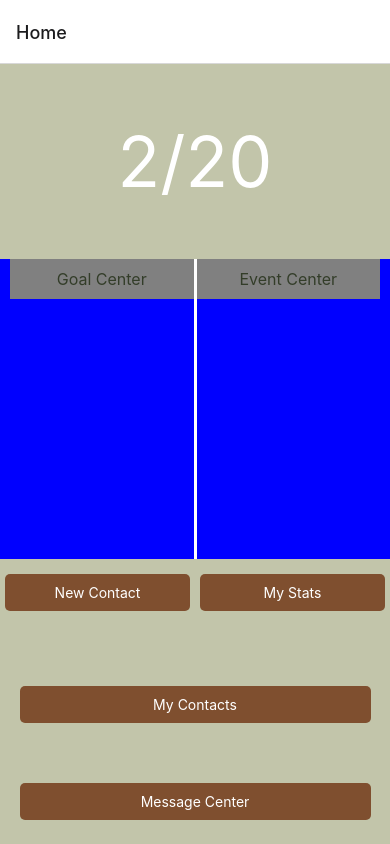
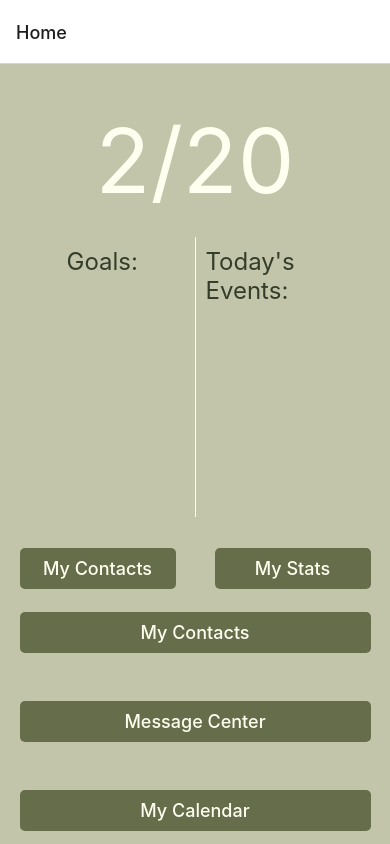
Before and after one commit to UWSocialComputing/NetWorked, a React Native app in the folder frontend/NetWorked/: screen /Home in a window 390 px wide. Built offline with nearby package versions, Linux system fonts and the light colour scheme.

Commit message:
changing the background color on HomeScreen.js, adding to the AddContactScreen.js

```diff
--- a/frontend/NetWorked/package.json
+++ b/frontend/NetWorked/package.json
@@ -11,6 +11,7 @@
     "lint:fix": "eslint --fix 'src/**/*.{js,jsx,ts,tsx}'"
   },
   "dependencies": {
+    "@react-native-community/checkbox": "^0.5.17",
     "@react-navigation/native": "^6.1.12",
     "@react-navigation/native-stack": "^6.9.20",
     "react": "18.2.0",
--- a/frontend/NetWorked/src/config/colors.js
+++ b/frontend/NetWorked/src/config/colors.js
@@ -12,6 +12,7 @@ const colors = {
   khaki: '#b6ad90', // Used for background for secondary context areas, sidebar
   lightKhaki: '#c2c5aa', // Used for main background, app canvas
   darkBrown: '#582f0e', // Used for accent elements, urgent notifications, critical actions
+  wideButtonColor: '#ced2c1', // Used for wide buttons, disabled buttons
 };
 
 export default colors;
--- a/frontend/NetWorked/src/config/styles.js
+++ b/frontend/NetWorked/src/config/styles.js
@@ -4,6 +4,26 @@ import {StyleSheet} from 'react-native';
 import colors from './colors'; // Adjust the import path according to your project structure
 
 export default StyleSheet.create({
+  // Styles for the relationship category
+  categoryContainer: {
+    marginVertical: 20,
+  },
+  categoryTitle: {
+    fontSize: 18,
+    fontWeight: 'bold',
+    color: colors.darkOlive,
+    marginBottom: 10,
+  },
+  relationshipContainer: {
+    flexDirection: 'row',
+    justifyContent: 'space-between',
+    alignItems: 'center',
+    marginBottom: 10,
+  },
+  relationshipText: {
+    fontSize: 16,
+    color: colors.oliveDrab,
+  },
   // TextInput styles
   textInput: {
     height: 40, // Set the height of the input
@@ -27,34 +47,48 @@ export default StyleSheet.create({
     color: colors.taupe,
     // Additional styling for subtitles
   },
+  attributesContainer: {
+    marginVertical: 10,
+  },
+  attribute: {
+    flexDirection: 'row',
+    alignItems: 'center',
+    marginBottom: 5,
+  },
+  attributeText: {
+    marginLeft: 10,
+  },
   dateContainer: {
-    height: '25%', // Height is 25% of the screen
+    height: '15%', // Height is 25% of the screen
     justifyContent: 'center', // Centers the content vertically
     alignItems: 'center', // Centers the content horizontally
     backgroundColor: 'transparent', // or any desired background color
+    marginBottom: 20, // Decrease existing bottom margin by 60
   },
   dateText: {
-    fontSize: 70, // 50pt size
-    color: 'white', // White text color
+    fontSize: 90, // 50pt size
+    color: 'ivory', // White text color
     fontWeight: 'regular', // If you want the text to be bold
   },
   centersContainer: {
     flexDirection: 'row', // Aligns children side by side
     paddingHorizontal: 10, // Optional padding
     alignItems: 'flex-start', // Ensure the container aligns correctly vertically
-    height: 300, // Set a fixed height for the centersContainer and divider
-    backgroundColor: 'blue', // uncomment if you want to test with a background color
+    height: 280, // Set a fixed height for the centersContainer and divider
+    backgroundColor: 'lightKhaki', // uncomment if you want to test with a background color
+    marginBottom: 20, // Decrease existing bottom margin by 60
   },
   goalCenterContainer: {
     flex: 1, // Takes up half of the space
     alignItems: 'center', // Centers content horizontally
     justifyContent: 'flex-start', // Centers content vertically
     padding: 10, // Optional padding
-    backgroundColor: 'grey', // for visibility
+    backgroundColor: 'lightKhaki', // for visibility
+    marginBottom: 20, // Decrease existing bottom margin by 60
     // Add border or background color if needed
   },
   centerDivider: {
-    width: 3, // Vertical divider line is 3 pixels wide
+    width: 1, // Vertical divider line is 3 pixels wide
     backgroundColor: 'white', // White color for the divider
     height: '100%', // This should work if centersContainer has a fixed height
   },
@@ -63,13 +97,14 @@ export default StyleSheet.create({
     alignItems: 'center', // Centers content horizontally
     justifyContent: 'flex-start', // Centers content vertically
     padding: 10, // Optional padding
-    backgroundColor: 'grey', // for visibility
+    backgroundColor: 'lightKhaki', // for visibility
+    marginBottom: 20, // Decrease existing bottom margin by 60
   },
   centerText: {
     // Style for text in both goal and event center containers
-    fontSize: 16, // Choose an appropriate size
+    fontSize: 24, // Choose an appropriate size
     color: colors.darkOlive, // Choose a color
-    alignSelf: 'center', // Aligns text in the center
+    alignSelf: 'left', // Aligns text in the center
     // Add any other text styling needed
   },
   // Button styles
@@ -77,44 +112,49 @@ export default StyleSheet.create({
     flexDirection: 'row',
     justifyContent: 'space-around', // This will distribute space evenly around the buttons
     alignItems: 'center',
-    marginTop: 'auto', // This pushes the button container to the bottom
-    paddingVertical: 10, // Add padding for better spacing
-    marginBottom: 20, // Adjust the value to manage distance from the bottom of the screen
+    //marginTop: 'auto', // This pushes the button container to the bottom
+    paddingVertical: 1, // Add padding for better spacing
+    marginBottom: 1, // Adjust the value to manage distance from the bottom of the screen
+    marginTop: 5, // Space from the above content
   },
   button: {
-    backgroundColor: colors.bronze, // Use your bronze color
+    backgroundColor: colors.oliveDrab, // Use your bronze color
     padding: 10,
     borderRadius: 5,
     marginHorizontal: 5, // Add space between buttons
     // Set a specific width or use flex to share space
-    // width: 100, // Uncomment and use a fixed width if needed
-    flex: 1, // Each button will take up equal space
+    width: '40%', // Uncomment and use a fixed width if needed
+    // flex: 1, // Each button will take up equal space
     margin: 5, // Adjust the margin as needed
   },
   leftButton: {
     marginRight: 10, // Optionally, add margin to only one button to space them out
   },
   fullWidthButton: {
-    backgroundColor: colors.bronze, // Same color as the other buttons
+    backgroundColor: colors.oliveDrab, // Same color as the other buttons
     padding: 10,
     borderRadius: 5,
     alignItems: 'center', // Center text horizontally
     justifyContent: 'center', // Center text vertically
     width: '90%', // Almost full width
     alignSelf: 'center', // Center button in the container
-    marginVertical: 10, // Space from the top and bottom
+    marginVertical: 2, // Space from the top and bottom
+    marginTop: 5, // Space from the above content
+
   },
-
   messageCenterContainer: {
     paddingVertical: 10, // Adjust as needed
-    marginTop: 20, // Space from the above content
-    marginBottom: 'auto', // Pushes towards the bottom, or adjust as needed
+    marginTop: 1, // Space from the above content
+    marginBottom: 20, // Pushes towards the bottom, or adjust as needed
   },
   buttonText: {
     textAlign: 'center', // Center text inside the button
-    color: 'white', // Use a color that contrasts with the button's background
+    color: 'ivory', // Use a color that contrasts with the button's background
+    fontSize: 18, // Example font size
+    fontWeight: '500', // Example font weight
     // Add any other styling for text like font size, font family
   },
+
   secondaryButton: {
     backgroundColor: colors.taupe,
     padding: 8,
@@ -167,7 +207,8 @@ export default StyleSheet.create({
   // Use this style for the ScrollView to ensure it fills the screen
   scrollViewContainer: {
     flexGrow: 1,
-    justifyContent: 'space-between', // This will push your button container to the bottom
+    justifyContent: 'flex-start', // This will push your button container to the bottom
+    paddingVertical: 40, // Add some padding at the top if needed
   },
   secondaryBackground: {
     backgroundColor: colors.khaki,
--- a/frontend/NetWorked/src/screens/HomeScreen.js
+++ b/frontend/NetWorked/src/screens/HomeScreen.js
@@ -31,19 +31,19 @@ const HomeScreen = ({navigation}) => {
       </View>
       <View style={styles.centersContainer}>
         <View style={styles.goalCenterContainer}>
-          <Text style={styles.centerText}>Goal Center</Text>
+          <Text style={styles.centerText}>Goals:</Text>
         </View>
         {/* Divider View */}
         <View style={styles.centerDivider} />
         <View style={styles.eventCenterContainer}>
-          <Text style={styles.centerText}>Event Center</Text>
+          <Text style={styles.centerText}>Today's Events:</Text>
         </View>
       </View>
       <View style={styles.buttonContainer}>
         <TouchableOpacity
           onPress={() => navigation.navigate('AddContactScreen')} // This line will navigate to the AddContactScreen when the button is pressed.
           style={styles.button}>
-          <Text style={styles.buttonText}>New Contact</Text>
+          <Text style={styles.buttonText}>My Contacts</Text>
         </TouchableOpacity>
         <TouchableOpacity style={styles.button}>
           <Text style={styles.buttonText}>My Stats</Text>
@@ -51,15 +51,15 @@ const HomeScreen = ({navigation}) => {
       </View>
       <View style={styles.messageCenterContainer}>
         <TouchableOpacity
-          onPress={() => navigation.navigate('MyContacts')} // Adjust as per your navigation needs
+          onPress={() => navigation.navigate('AddContactScreen')} // Adjust as per your navigation needs
           style={styles.fullWidthButton}>
           <Text style={styles.buttonText}>My Contacts</Text>
         </TouchableOpacity>
       </View>
       <View style={styles.messageCenterContainer}>
         <TouchableOpacity
-          onPress={() => navigation.navigate('Template')}
-          style={styles.fullWidthButton}>
+            onPress={() => navigation.navigate('Template')} // Update this line
+            style={styles.fullWidthButton}>
           <Text style={styles.buttonText}>Message Center</Text>
         </TouchableOpacity>
       </View>
--- a/package.json
+++ b/package.json
@@ -4,7 +4,8 @@
     "@react-native-firebase/auth": "^18.8.0",
     "@react-native/metro-config": "^0.73.5",
     "@react-navigation/native": "^6.1.12",
-    "@react-navigation/native-stack": "^6.9.20"
+    "@react-navigation/native-stack": "^6.9.20",
+    "react-native-calendars": "^1.1304.0"
   },
   "devDependencies": {
     "@react-native-community/cli": "^12.3.6",
```
Also changed, not shown: frontend/NetWorked/src/screens/AddContactScreen.js (+34 -8 lines), 4 other files (tests, documents, lock files or other folders).
